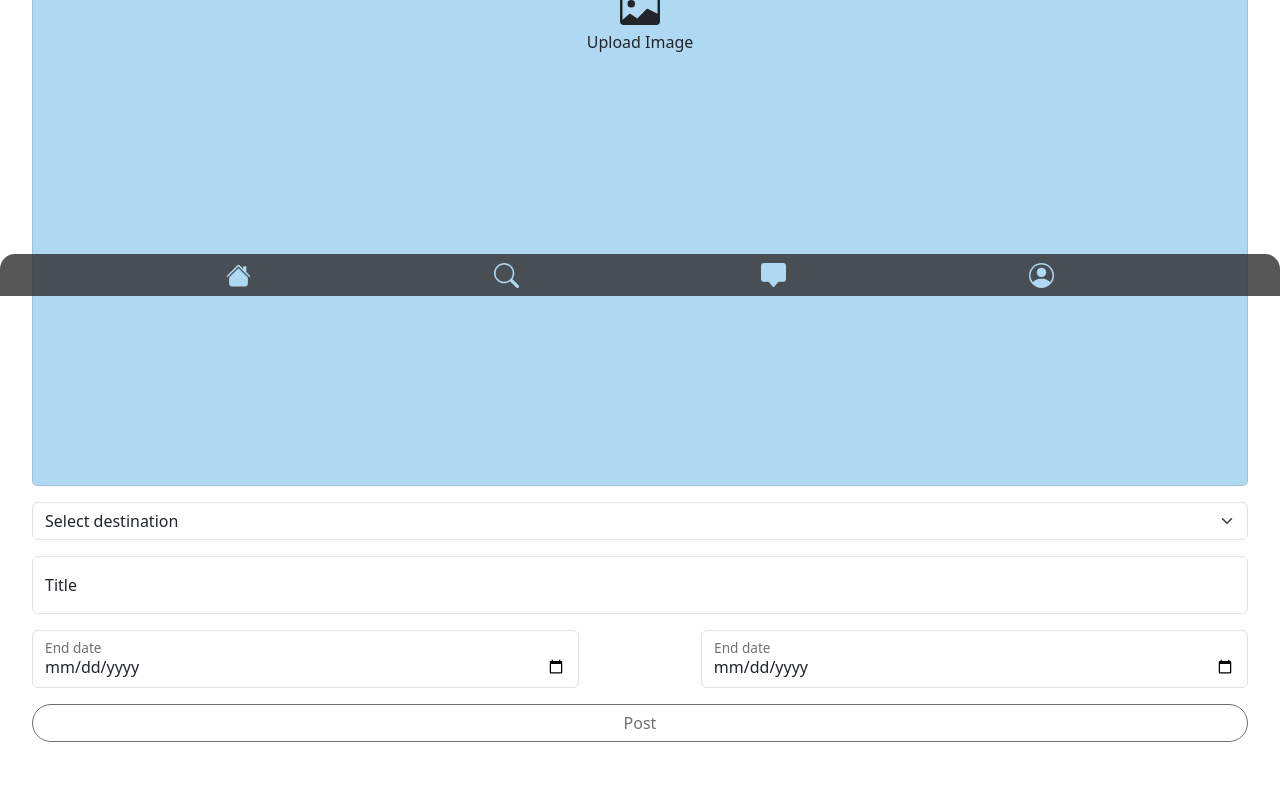
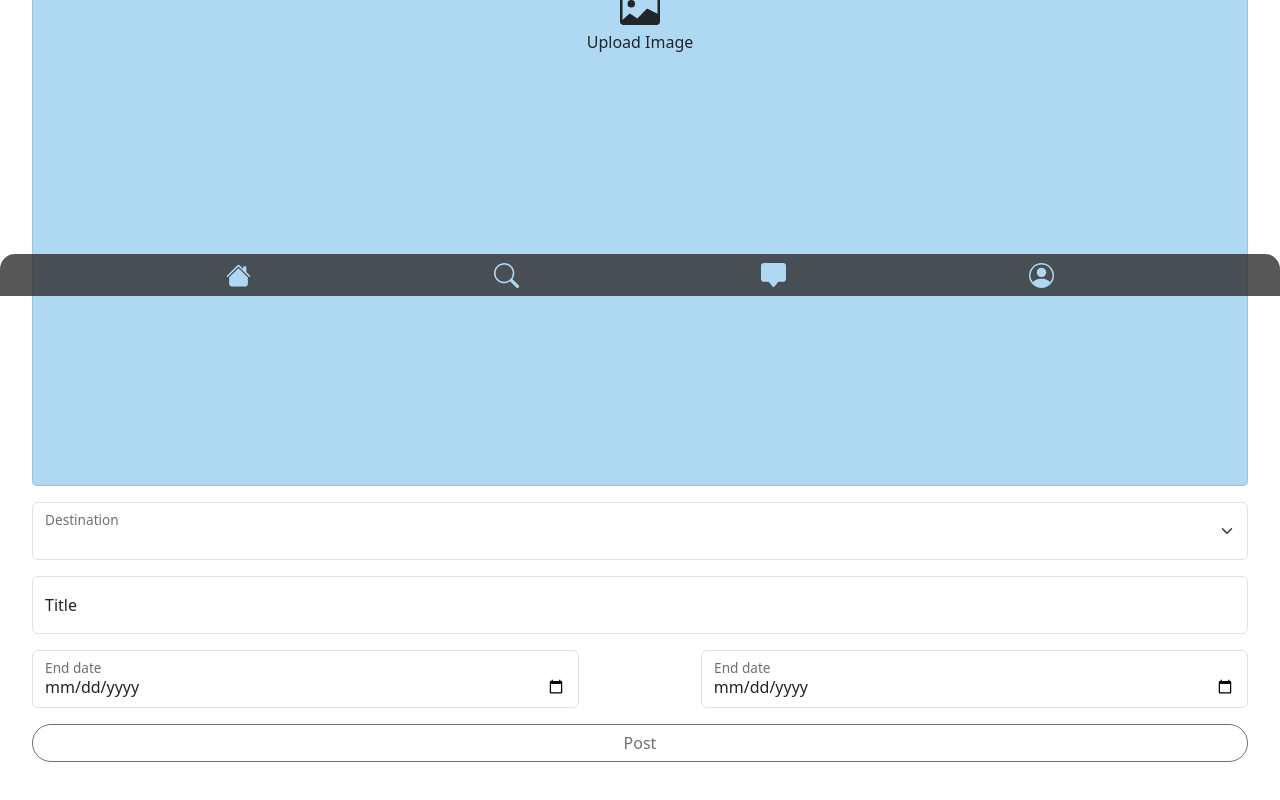
Before and after one commit to Chxshire22/tread, a Next.js app: page /create-thread in a window 1280 px wide. Shown: the part 504-1304 px from the top of the page. Built offline with nearby package versions, Linux system fonts and the light colour scheme; no server answers.

Commit message:
improved select input on create thread form

```diff
--- a/src/app/create-thread/page.jsx
+++ b/src/app/create-thread/page.jsx
@@ -68,10 +68,12 @@ export default function CreateThreadsPage() {
       />
 
       {/* Select destination */}
-      <div className="my-3">
+
+      <div className="my-3 form-floating">
         <select
           className="form-select"
           aria-label="destination"
+          id="floatingSelect"
           onChange={(e) => {
             setThreadData((prevState) => ({
               ...prevState,
@@ -79,13 +81,12 @@ export default function CreateThreadsPage() {
             }));
           }}
         >
-          <option defaultValue={null} value="0">
-            Select destination
-          </option>
+          <option disabled selected value style={{ display: "none" }}></option>
           <option value="1">Map</option>
           <option value="2">Countries</option>
           <option value="3">Here</option>
         </select>
+        <label htmlFor="floatingSelect">Destination</label>
       </div>
       {/* Input title */}
       <div className="form-floating mb-3">
--- a/src/app/prototyping/page.jsx
+++ b/src/app/prototyping/page.jsx
@@ -1,8 +1,10 @@
 "use client";
+import PageHeaderWithBackBtn from "@/components/PageHeaderWithBackBtn";
 
 export default function Carousel() {
   return (
     <div className="page-container">
+      <PageHeaderWithBackBtn title="Create Thread Content" />
       <div id="carouselExample" className="carousel slide" data-bs-touch={true}>
         <div className="carousel-inner">
           <div className="carousel-item active">
```
